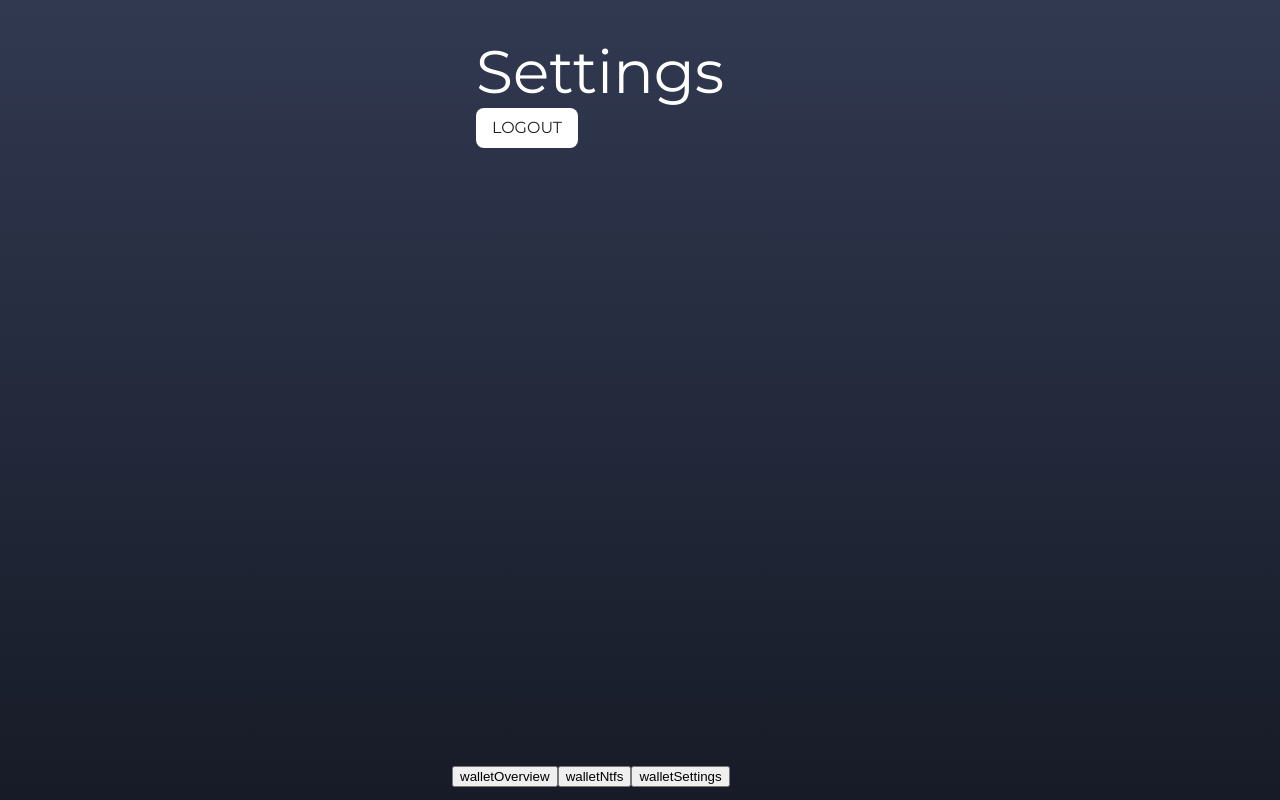
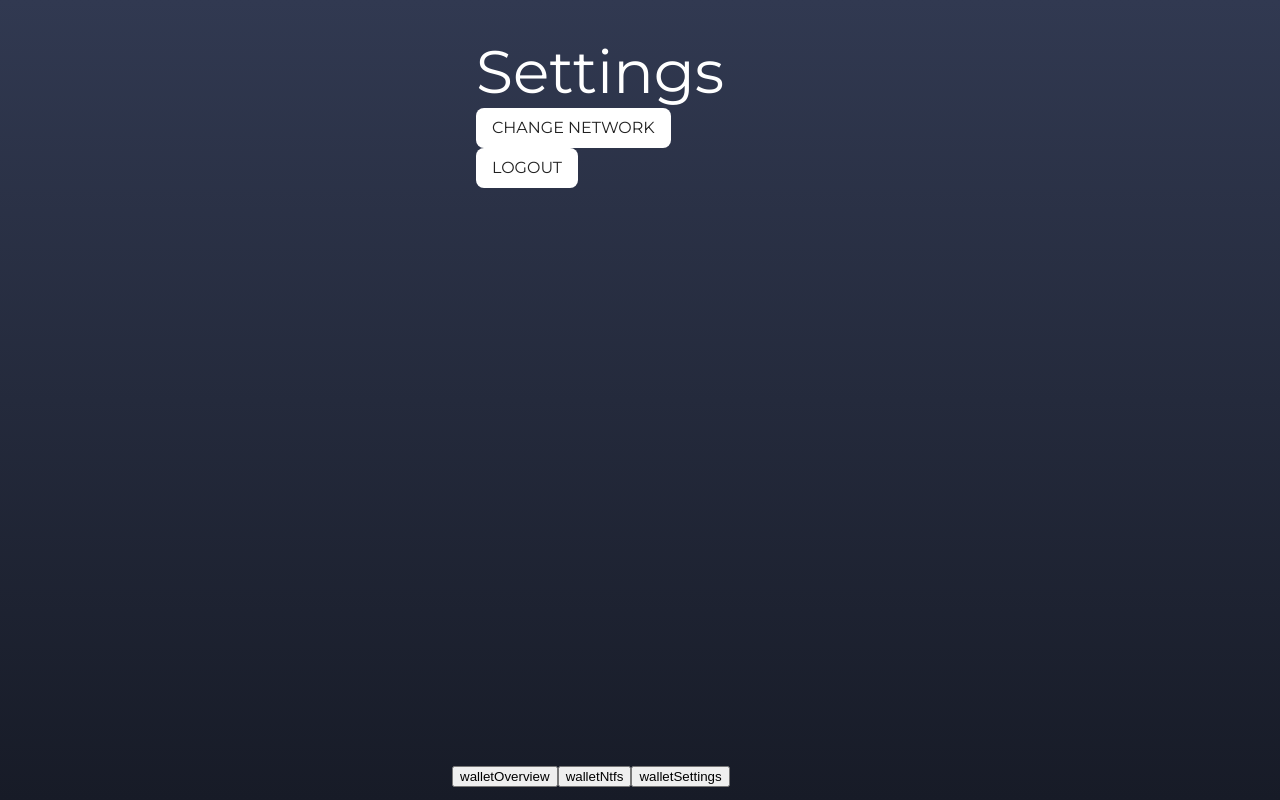
Before and after one commit to Eclipse-Laboratories-Inc/eclipse-wallet, a React (Create React App) app: page /wallet/settings in a window 1280 px wide. Built offline with nearby package versions, Linux system fonts and the light colour scheme; what react-native would draw is missing.

Commit message:
Dev endpoints. Settings Page

```diff
--- a/src/config/endpoints.js
+++ b/src/config/endpoints.js
@@ -2,11 +2,13 @@ const ENDPOINTS = {
   SOLANA: {
     MAIN: 'https://solana-api.projectserum.com/',
     TEST: 'https://api.testnet.solana.com',
+    DEV: 'https://api.devnet.solana.com',
     BETA: 'https://api.mainnet-beta.solana.com',
   },
   NEAR: {
     MAIN: 'https://rpc.mainnet.near.org',
     TEST: 'https://rpc.testnet.near.org',
+    DEV: 'https://rpc.devnet.near.org',
     BETA: 'https://rpc.betanet.near.org',
   },
 };
--- a/src/pages/Wallet/SettingsPage.js
+++ b/src/pages/Settings/SettingsPage.js
@@ -14,9 +14,13 @@ const SettingsPage = () => {
     logout();
     navigate(ROUTES_MAP.ONBOARDING);
   };
+  const goToNetwork = () => navigate(ROUTES_MAP.ONBOARDING);
   return (
     <PageLayout>
       <TextTitle>Settings</TextTitle>
+      <Box>
+        <Button onClick={goToNetwork}>Change Network</Button>
+      </Box>
       <Box>
         <Button onClick={handleLogout}>Logout</Button>
       </Box>
--- a/src/pages/Wallet/routes.js
+++ b/src/pages/Wallet/routes.js
@@ -1,6 +1,6 @@
 import WalletOvewiew from './WalletOverviewPage';
 import NtfsPage from './NtfsPage';
-import SettingsPage from './SettingsPage';
+import SettingsPage from '../Settings/SettingsPage';
 export const ROUTES_MAP = {
   WALLET_OVERVIEW: 'WALLET_OVERVIEW',
   WALLET_NTFS: 'WALLET_NTFS',
```
Also changed, not shown: src/pages/Settings/ChangeNetworkPage.js (added, +8 -0 lines).
